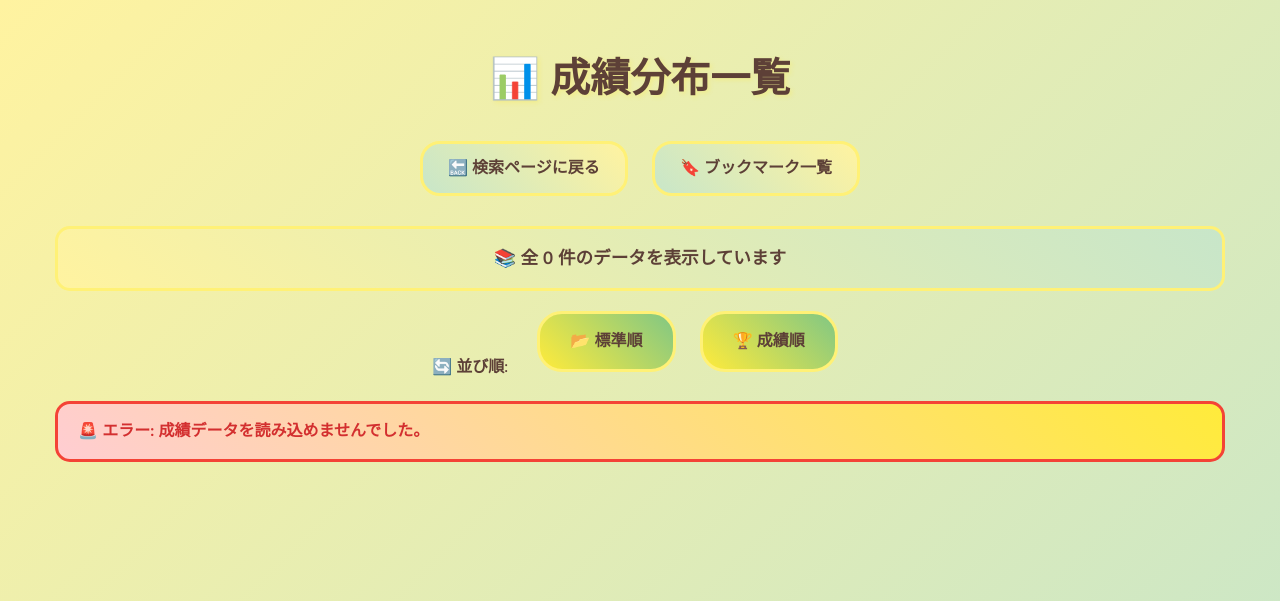
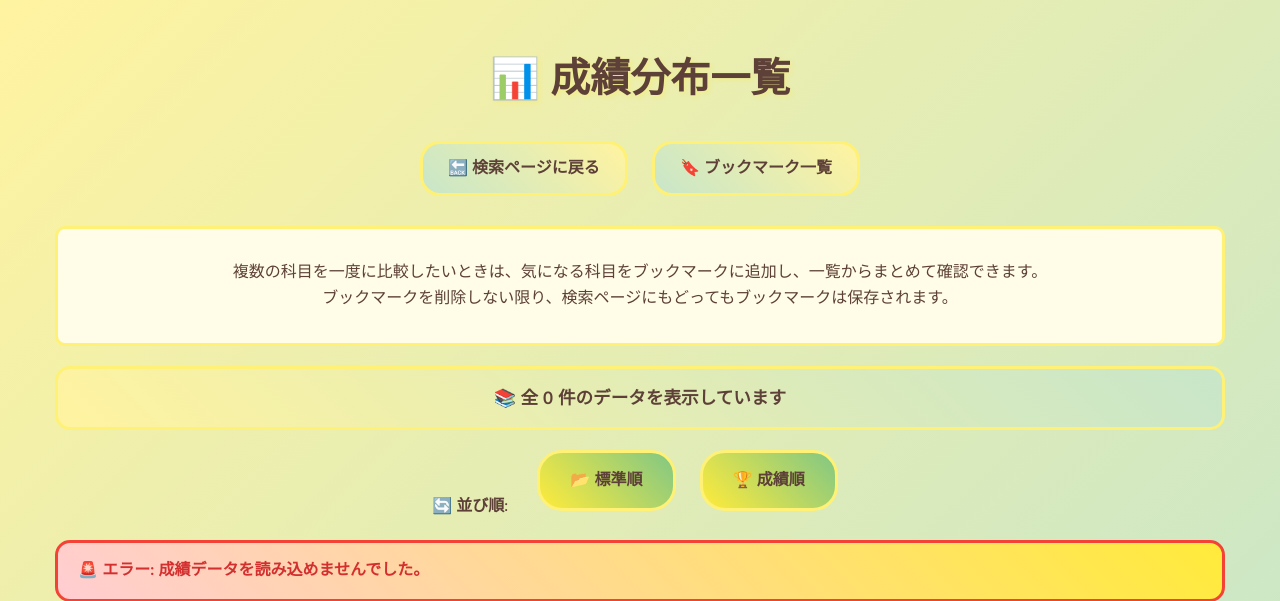
Before and after one commit to takushion/flask_grade_app, a Flask app: page /summary in a window 1280 px wide. Shown: the top 601 px of the page. Run offline with Flask 3, Linux system fonts and the light colour scheme.

Commit message:
変更１：システムについての説明を追加。（正規表現について、ブックマークの使い方について、データを更新中の表示がでたら再読み込みしてね 変更２：グラフの表示年度が謎に改行されていたので修正

```diff
--- a/static/css/chick-theme.css
+++ b/static/css/chick-theme.css
@@ -38,7 +38,15 @@
     margin: 0 auto;
     padding: 0 15px;
 }
-
+/* 説明 */
+.description {
+    background: var(--chick-white);
+    border-radius: 20px;
+    border: 3px solid var(--chick-border);
+    text-align: center;
+    padding: 15px;
+    border-radius: 10px;
+}
 /* ヘッダーとタイトル */
 h1,
 h2,
--- a/templates/report.html
+++ b/templates/report.html
@@ -79,6 +79,10 @@
                 <label for="keyword">キーワード:</label>
                 <input type="text" id="keyword" name="word" placeholder="科目名または科目番号を入力してね" size="20">
             </p>
+            <p>
+                ※科目名は部分一致で対応しています。<br>
+                ※科目番号で検索するときには、大文字と小文字、全角半角を区別しません。
+            </p>
 
             <p>
                 <input type="submit" value="🔍 検索する">
--- a/templates/result.html
+++ b/templates/result.html
@@ -37,7 +37,6 @@
             color: var(--chick-text-light);
             font-size: 0.9rem;
             margin-top: 5px;
-        }
             margin-right: 10px; /* ボタン間のスペース */
         }
         input[type="submit"]:hover, .nav-button:hover {
@@ -71,7 +70,9 @@
             <a href="{{ url_for('report') }}">🔙 検索ページに戻る</a>
             <a href="{{ url_for('bookmarks_page') }}">⭐ ブックマーク一覧</a>
         </div>
-
+        <div class="description">
+        <p>複数の科目を一度に比較したいときは、気になる科目をブックマークに追加し、一覧からまとめて確認できます。<br>ブックマークを削除しない限り、検索ページにもどってもブックマークは保存されます。</p>
+        </div>
         <div class="result-count">
             🎯 検索結果: <strong>{{ count }}</strong> 件見つかりました！
         </div>
--- a/templates/summary.html
+++ b/templates/summary.html
@@ -17,6 +17,8 @@
         }
 
         .sort-btn.active {
+            text-align: center;
+            font-family: 'Arial', sans-serif;
             background: linear-gradient(45deg, var(--chick-yellow-dark), var(--chick-green-bright));
             transform: translateY(-2px);
             box-shadow: 0 8px 25px var(--chick-shadow);
@@ -89,6 +91,10 @@
             <a href="{{ url_for('bookmarks_page') }}">🔖 ブックマーク一覧</a>
         </div>
 
+        <div class="description">
+        <p>複数の科目を一度に比較したいときは、気になる科目をブックマークに追加し、一覧からまとめて確認できます。<br>ブックマークを削除しない限り、検索ページにもどってもブックマークは保存されます。</p>
+        </div>
+
         <div class="result-count">
             📚 全 <strong>{{ count }}</strong> 件のデータを表示しています
         </div>
@@ -109,7 +115,7 @@
                     <table>
                         <thead>
                             <tr>
-                                <th>🔖</th>
+                                <th>🔖ブックマーク</th>
                                 <th>📖 科目名</th>
                                 <th>🔢 科目番号</th>
                                 <th class="numeric">📊 平均GPA</th>
```
Also changed, not shown: templates/bookmarks.html (+24 -3 lines).
